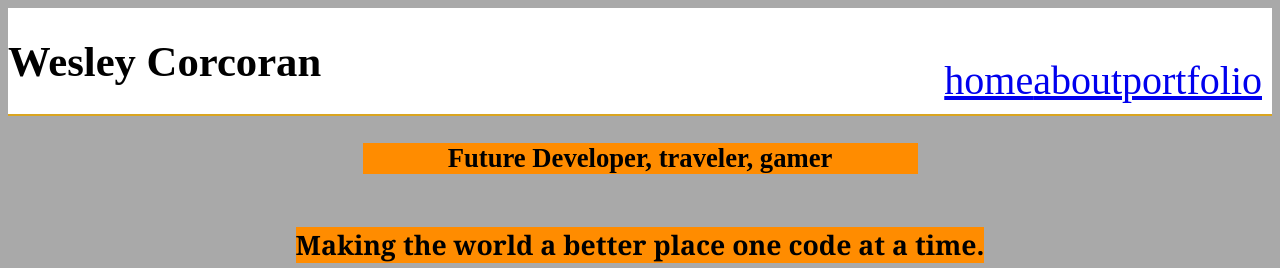
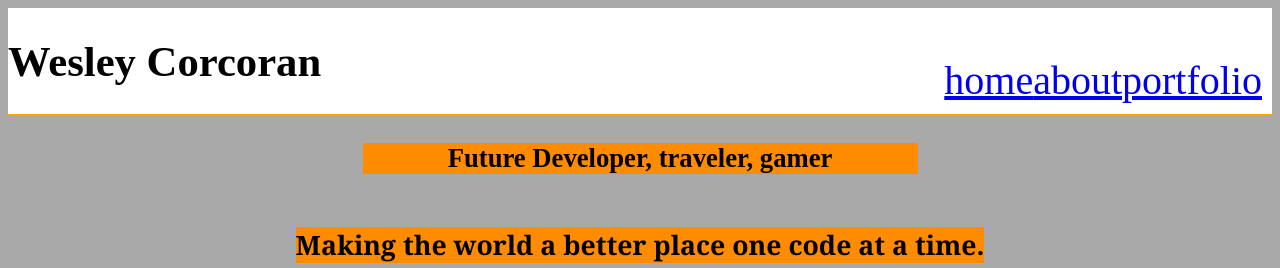
Before and after one commit to wcorcoran1/PersonalSite, a plain HTML site: page index.html in a window 1280 px wide. Shown: the top 268 px of the page. Drawn offline with Linux system fonts and the light colour scheme.

Commit message:
change in css

```diff
--- a/home.css
+++ b/home.css
@@ -7,7 +7,7 @@ body {
 /* header */
 header{
     display:flex;
-    border-bottom:2px solid goldenrod;
+    border-bottom:2px solid orange;
     background-color: white;
     justify-content: space-between;
     font-size: 16pt;
```
